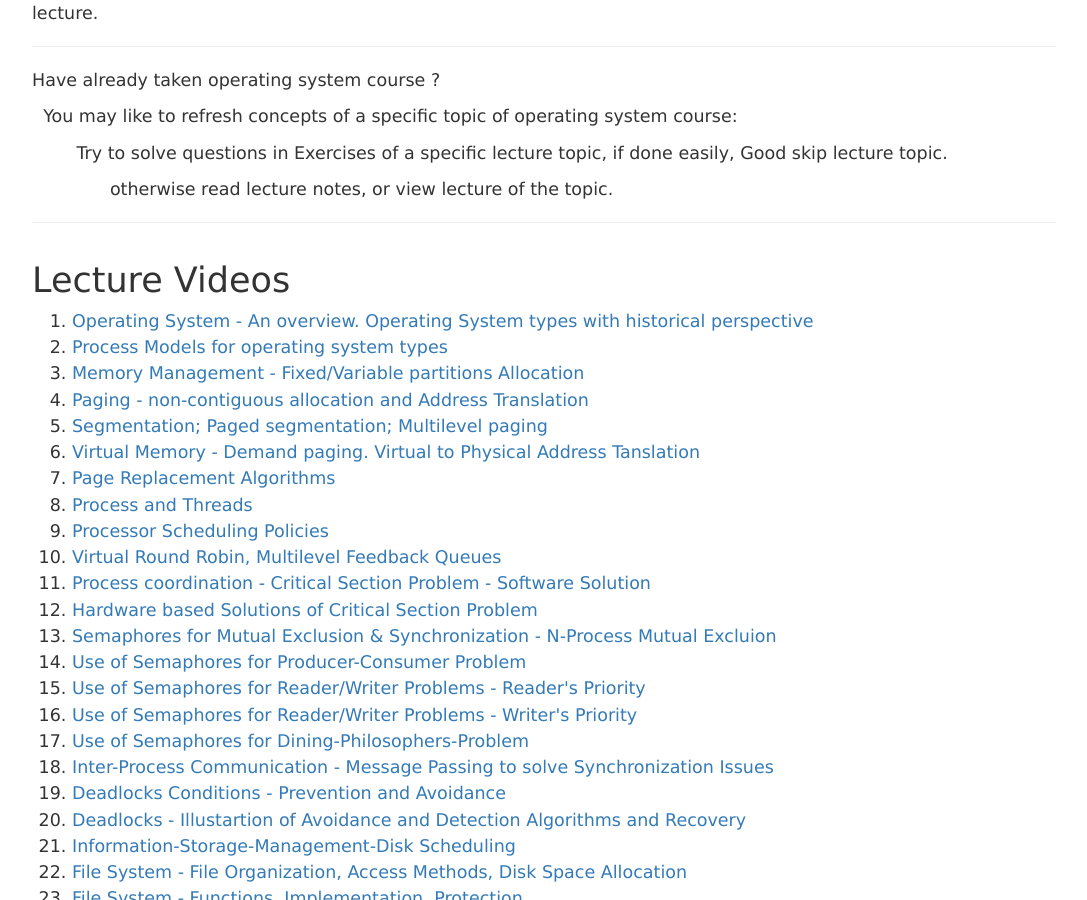
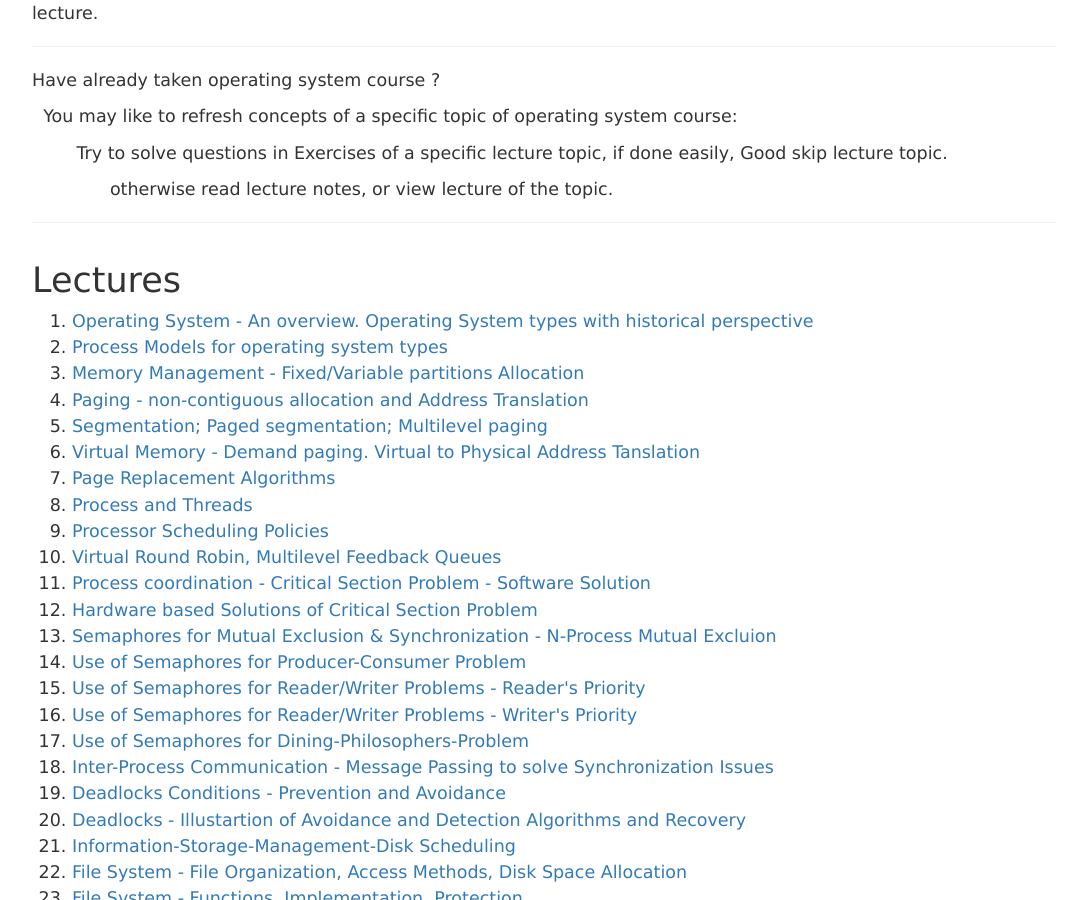
Before and after one commit to CS-Concepts-hub/Operating-Systems-Concepts, a Jekyll site: the page built from index.html, in a window 1280 px wide and 900 px high, scrolled down 441 px. Shown: the whole window, without its empty margins (96-1183 px from the left). Built offline with Jekyll 4.4.1, drawn with Linux system fonts in a browser that asks for light colours.

Commit message:
Update index.html

```diff
--- a/index.html
+++ b/index.html
@@ -7,7 +7,7 @@ weight: 0
 <section class="main-container page-head">
 	<div class="main">
 		<h1 class="head-title">Operating System Concepts</h1>
-		<p class="head-subtitle">M. Afzal Bhatti</p>
+		<p class="head-subtitle"><italic>M. Afzal Bhatti</italic></p>
 	</div>
 </section>
 <section class="main-container text">
@@ -30,7 +30,7 @@ weight: 0
 		<p>&nbsp;&nbsp;&nbsp;&nbsp;&nbsp;&nbsp;&nbsp;&nbsp;&nbsp;&nbsp;&nbsp;&nbsp;&nbsp;&nbsp;otherwise read lecture notes, or view lecture of the topic.</p>
 		</p>
 		<hr>
-		<h2 class="title" id="lectures">Lecture Videos</h2>
+		<h2 class="title" id="lectures">Lectures</h2>
 		<ol>
 			{% for lecture in site.data.all.lectures %}
 			{% if lecture.video %}
```
